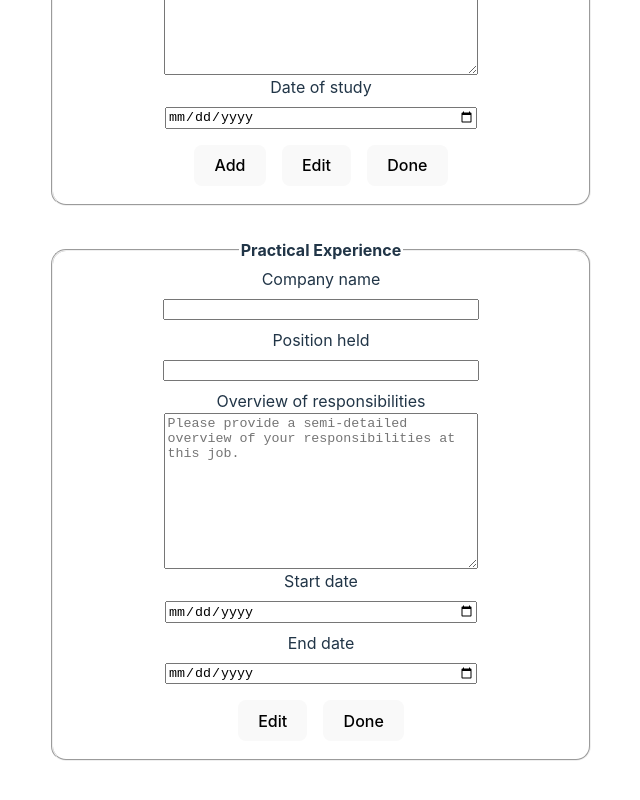
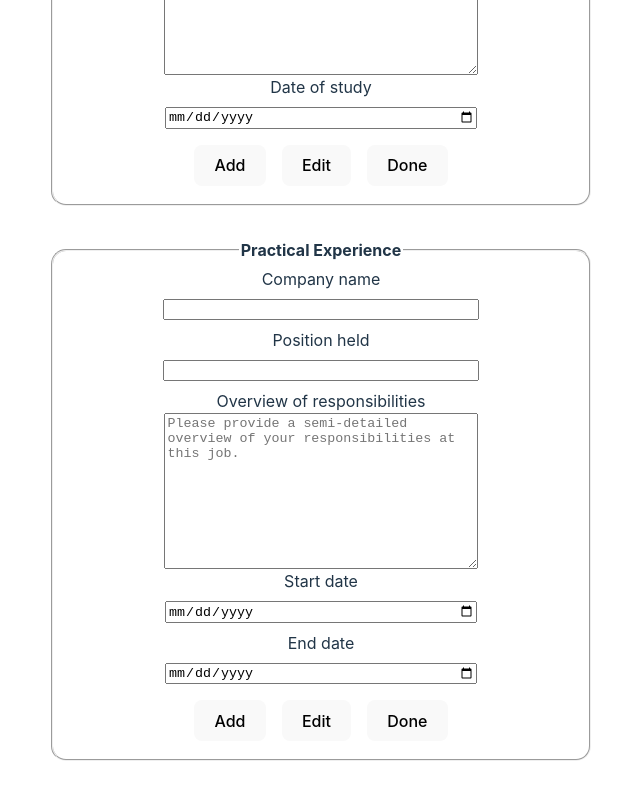
Before and after one commit to rhysez/cv-application, a React app: page / in a window 1280 px wide. Shown: the part 666-1466 px from the top of the page, without its empty margins (319-959 px from the left). Built offline with nearby package versions, Linux system fonts and the light colour scheme; the HTML template or start-up script is replaced by a standard one.

Commit message:
add an addPractical button to Practical component, touch Final.jsx

```diff
--- a/src/App.css
+++ b/src/App.css
@@ -2,6 +2,11 @@
   margin: 0 auto;
   padding: 2rem;
   text-align: center;
+}
+
+.pageContainer {
+  display: flex;
+  flex-direction: row;
 }
 
 .cvContainer {
--- a/src/App.jsx
+++ b/src/App.jsx
@@ -11,10 +11,16 @@
     <>
       <h1>CV Builder</h1>
 
-      <div className="cvContainer">
-        <General />
-        <Education />
-        <Practical />
+      <div className='pageContainer'>
+        <div className="cvContainer">
+          <General />
+          <Education />
+          <Practical />
+        </div>
+
+        <div className='finalContainer'>
+
+        </div>
       </div>
     </>
   )
--- /dev/null
+++ b/src/components/Final.jsx
@@ -0,0 +1,3 @@
+// this component will display the final version of the CV
+// any inputs from the CV builder will use state to transfer
+// the inputs over to this component
--- a/src/components/Practical.jsx
+++ b/src/components/Practical.jsx
@@ -40,6 +40,7 @@
           <input type="date" id="companyEndDate" name="companyEndDate" />
         </form>
 
+        <button id="addPractical">Add</button>
         <button id="editGeneral">Edit</button>
         <button type="submit" id="submit">
           Done
```
